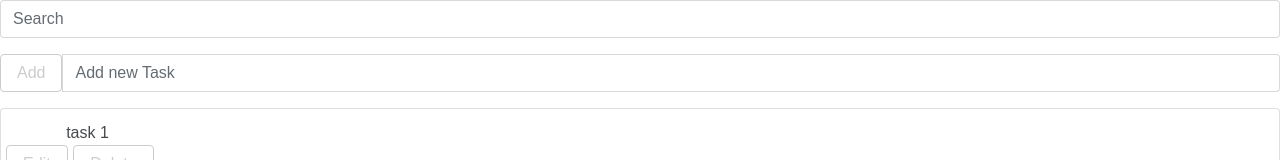
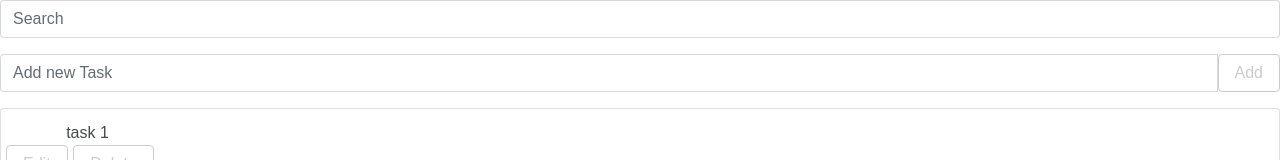
Before and after one commit to IvanKravchuk/reactToDoApp, a React (Create React App) app: page / in a window 1280 px wide. Shown: the top 160 px of the page. Built offline with nearby package versions, Linux system fonts and the light colour scheme.

Commit message:
change acording to remark partly

```diff
--- a/src/App.js
+++ b/src/App.js
@@ -1,12 +1,29 @@
 import React, { Component } from 'react';
 import './App.css';
 import TaskList from './Components/TaskList';
+
+let TASKS = [
+    {
+        id: 1,
+        status: false,
+        taskName: 'task 1'
+    }, {
+        id: 2,
+        status: false,
+        taskName: 'task 2'
+    }, {
+        id: 3,
+        status: false,
+        taskName: 'task 3'
+    }
+];
+
 
 class App extends Component {
   render() {
     return (
       <div className="App">
-          <TaskList />
+          <TaskList list={TASKS}/>
       </div>
     );
   }
--- a/src/Components/AlertMessage.js
+++ b/src/Components/AlertMessage.js
@@ -3,15 +3,15 @@ import React, { Component } from 'react';
 
 export default class AlertMessage extends Component {
 
-    clickHandler(){
-        this.props.isClosed();
-    }
+    // changeHandler = () => {
+    //     this.props.isClosed();
+    // }
 
     render() {
         return (
-            <button onClick={this.clickHandler.bind(this)}>
+            <div>
                 {this.props.message}
-            </button>
+            </div>
         );
     }
 }
--- a/src/Components/InputSearch.js
+++ b/src/Components/InputSearch.js
@@ -1,6 +1,6 @@
 import React, { Component } from 'react';
 
-export default class InputSearch extends Component {
+class InputSearch extends Component {
 
     constructor(props) {
         super(props);
@@ -9,19 +9,13 @@ export default class InputSearch extends Component {
         };
     }
 
-    handleChange(inputValue) {
+    handleChange = (inputValue) => {
         this.setState({
             value: inputValue
         });
         this.props.search(this.state.value);
     }
 
-    // handleClick() {
-    //     this.props.search(this.state.value);
-    //     this.setState({
-    //         value: ''
-    //     });
-    // }
 
     render() {
         return (
@@ -38,3 +32,5 @@ export default class InputSearch extends Component {
         );
     }
 }
+
+export default InputSearch;
--- a/src/Components/InputTask.js
+++ b/src/Components/InputTask.js
@@ -1,10 +1,9 @@
 import React, { Component } from 'react';
-// import { withAlert } from 'react-alert'
 import AlertMessage from "./AlertMessage";
 
 let message;
 
-export default class InputTask extends Component {
+class InputTask extends Component {
 
     constructor(props) {
         super(props);
@@ -14,13 +13,13 @@ export default class InputTask extends Component {
         };
     }
 
-    handleChange(inputValue) {
+    handleChange = (inputValue) => {
         this.setState({
             value: inputValue
         });
     }
 
-    handleClick() {
+    handleClick = () => {
         if (this.state.value.length < 4) {
             message = 'Task must be longer than 3 characters';
             this.setState({
@@ -40,7 +39,7 @@ export default class InputTask extends Component {
         }
     }
 
-    closeAlertMessage(){
+    closeAlertMessage = () => {
         this.setState({
             isValidate: true
         });
@@ -50,14 +49,6 @@ export default class InputTask extends Component {
     render() {
         return <div>
             <div className="input-group mb-3">
-                <div className="input-group-prepend">
-                    <button
-                        className="btn btn-outline-secondary"
-                        onClick={this.handleClick.bind(this)}
-                    >
-                        Add
-                    </button>
-                </div>
                 <input
                     className="form-control"
                     placeholder="Add new Task"
@@ -65,16 +56,24 @@ export default class InputTask extends Component {
                     value={this.state.value}
                     onChange={(e) => this.handleChange(e.target.value)}
                 />
+                <div className="input-group-append">
+                    <button
+                        className="btn btn-outline-secondary"
+                        onClick={this.handleClick}
+                    >
+                        Add
+                    </button>
+                </div>
             </div>
             {
                 !this.state.isValidate  &&
                 <AlertMessage
                     message = {message}
-                    isClosed = {this.closeAlertMessage.bind(this)}
+                    isClosed = {this.closeAlertMessage}
                 />
             }
         </div>;
     }
 }
 
-// export default withAlert(InputTask)
+export default InputTask;
--- a/src/Components/Task.js
+++ b/src/Components/Task.js
@@ -1,5 +1,4 @@
 import React, { Component } from 'react';
-// import './App.css';
 
 // let inputStyle = {
 //     width: "250 px",
@@ -8,7 +7,7 @@ import React, { Component } from 'react';
 //     textOverflow: "ellipsis"
 // };
 
-export default class Task extends Component {
+class Task extends Component {
 
     constructor(props) {
         super(props);
@@ -18,59 +17,64 @@ export default class Task extends Component {
         };
     }
 
-    handleClickForDelete(){
+    handleClickForDelete = () => {
         this.props.deleteTask(this.props.taskName);
     }
 
-    handleClickForEdit(){
+    handleClickForEdit = () => {
         this.setState({
             isEtidable: true
         });
     }
 
-    handleClickForCancel(){
+    handleClickForCancel = () => {
         this.setState({
             isEtidable: false
         });
     }
 
-    handleClickForSave(){
+    handleClickForSave = () => {
         this.props.saveNewTaskName(this.props.index,this.state.editValue);
         this.setState({
             isEtidable: false
         });
     }
 
-    handleChangeForEdit(newValue){
+    handleChangeForEdit = (newValue) => {
         this.setState({
             editValue: newValue
         });
     }
 
-    render() {
-        return (
-            <div className="list-group-item list-group-item-action">
-                    { !this.state.isEtidable &&
-                        <div className="row">
+    renderForNormalMode = () => {
+        let task = null;
+        if (!this.state.isEtidable){
+           task = <div className="row">
                 <div className="col-8 list-item">
                     {this.props.taskName}
                 </div>
                 <div className="row">
                     <div className="col-4">
-                                    <button onClick={this.handleClickForEdit.bind(this)} className="btn btn-outline-secondary">
+                        <button onClick={this.handleClickForEdit} className="btn btn-outline-secondary">
                             Edit
                         </button>
                     </div>
                     <div className="col-4">
-                                    <button onClick={this.handleClickForDelete.bind(this)} className="btn btn-outline-secondary">
+                        <button onClick={this.handleClickForDelete} className="btn btn-outline-secondary">
                             Delete
                         </button>
                     </div>
                 </div>
             </div>
         }
-                    { this.state.isEtidable &&
-                        <div className="row">
+        return task;
+
+    }
+
+    renderForEditMode = () => {
+        let task = null;
+        if (this.state.isEtidable){
+            task = <div className="row">
                 <div className="col-8">
                     <input
                         className="form-control"
@@ -80,19 +84,32 @@ export default class Task extends Component {
                 </div>
                 <div className="row">
                     <div className="col-4">
-                                    <button onClick={this.handleClickForSave.bind(this)} className="btn btn-outline-secondary">
+                        <button onClick={this.handleClickForSave} className="btn btn-outline-secondary">
                             Save
                         </button>
                     </div>
                     <div className="col-4">
-                                    <button onClick={this.handleClickForCancel.bind(this)} className="btn btn-outline-secondary">
+                        <button onClick={this.handleClickForCancel} className="btn btn-outline-secondary">
                             Cancel
                         </button>
                     </div>
                 </div>
             </div>
         }
+        return task;
+
+    }
+
+
+
+    render() {
+        return (
+            <div className="list-group-item list-group-item-action">
+                    { this.renderForNormalMode() }
+                    { this.renderForEditMode() }
             </div>
         );
     }
 }
+
+export default Task;
--- a/src/Components/TaskList.js
+++ b/src/Components/TaskList.js
@@ -2,37 +2,28 @@ import React, { Component } from 'react';
 import Task from './Task';
 import InputTask from './InputTask';
 import InputSearch from "./InputSearch";
-// import { withAlert } from 'react-alert'
-// import InputValidateMessage from "./InputValidateMessage";
 
-let TASKS = [
-    {
-        taskName: 'task 1'
-    }, {
-        taskName: 'task 2'
-    }, {
-        taskName: 'task 3'
-    }
-];
 
-export default class TaskList extends Component {
 
-    constructor(props) {
-        super(props);
-        this.state = {
-            displayedTasks: TASKS,
-            // isExist: false
+class TaskList extends Component {
+
+    // constructor(props) {
+    //     super(props);
+    //     this.state = {
+    //         displayedTasks: TASKS,
+    //         // isExist: false
+    //     };
+    // }
+
+    addNewTask = (newTask) => {
+        let tasks = this.props.list;
+        console.log(tasks[tasks.length - 1].id + 1);
+        let task = {
+            id: tasks[tasks.length - 1].id + 1,
+            status: false,
+            taskName: newTask
         };
-    }
-
-    addNewTask(newTask) {
-        let tasks = this.state.displayedTasks;
-        let task = { taskName: newTask };
         if (tasks.filter((task) => task.taskName === newTask).length > 0){
-            // this.props.alert.error('This task already exists');
-            // this.setState({
-            //     isExist: true
-            // });
         } else {
             tasks.push(task);
             this.setState({
@@ -43,13 +34,13 @@ export default class TaskList extends Component {
 
     deleteTask = (taskName) => {
         this.setState({
-            displayedTasks: this.state.displayedTasks.filter((task) => task.taskName !== taskName)
+            displayedTasks: this.this.props.list.filter((task) => task.taskName !== taskName)
         });
     }
 
-    search(searchString) {
+    search = (searchString) => {
         let searchQuery = searchString.toLowerCase();
-        let displayedTasks = TASKS.filter((el) => {
+        let displayedTasks = this.props.list.filter((el) => {
             let searchValue = el.taskName.toLowerCase();
             return searchValue.indexOf(searchQuery) !== -1;
         });
@@ -57,36 +48,32 @@ export default class TaskList extends Component {
             displayedTasks: displayedTasks
         });
     }
-    saveNewTaskName(index, newTaskName){
-        let displayedNewTasks = this.state.displayedTasks;
+
+    saveNewTaskName = (index, newTaskName) => {
+        let displayedNewTasks = this.props.list;
         displayedNewTasks[index].taskName = newTaskName;
         this.setState(Object.assign({}, {displayedTasks: displayedNewTasks}));
     }
-    // closeAlertMessage(){
-    //     this.setState({
-    //         isExist: false
-    //     });
-    // }
 
     render() {
         return (
             <div>
-                <InputSearch search = {this.search.bind(this)}/>
+                <InputSearch search = {this.search}/>
                 <InputTask
-                    addTask = {this.addNewTask.bind(this)}
-                    list = {this.state.displayedTasks}
+                    addTask = {this.addNewTask}
+                    list = {this.props.list}
                 />
 
                 <div>
                     <div className="list-group">
                         {
-                            this.state.displayedTasks.map((el, index) => {
+                            this.props.list.map((el, index) => {
                                 return <Task
-                                    key={index}
+                                    key={el.id}
                                     index={index}
                                     taskName={el.taskName}
                                     deleteTask={this.deleteTask}
-                                    saveNewTaskName={this.saveNewTaskName.bind(this)}
+                                    saveNewTaskName={this.saveNewTaskName}
                                 />;
                             })
                         }
@@ -98,4 +85,4 @@ export default class TaskList extends Component {
 
 }
 
-// export default withAlert(TaskList)
+export default TaskList;
```
Lines whose indentation alone changed are shown as unchanged.
